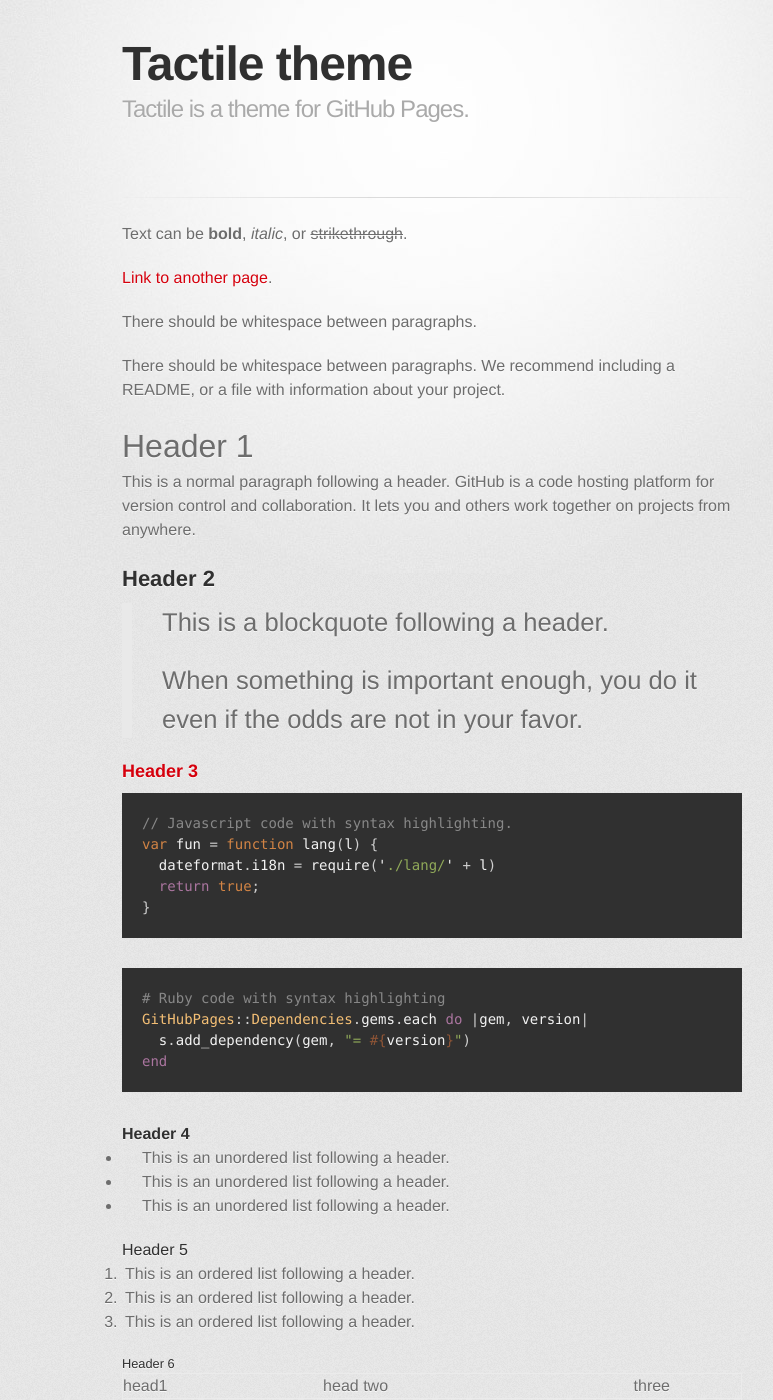
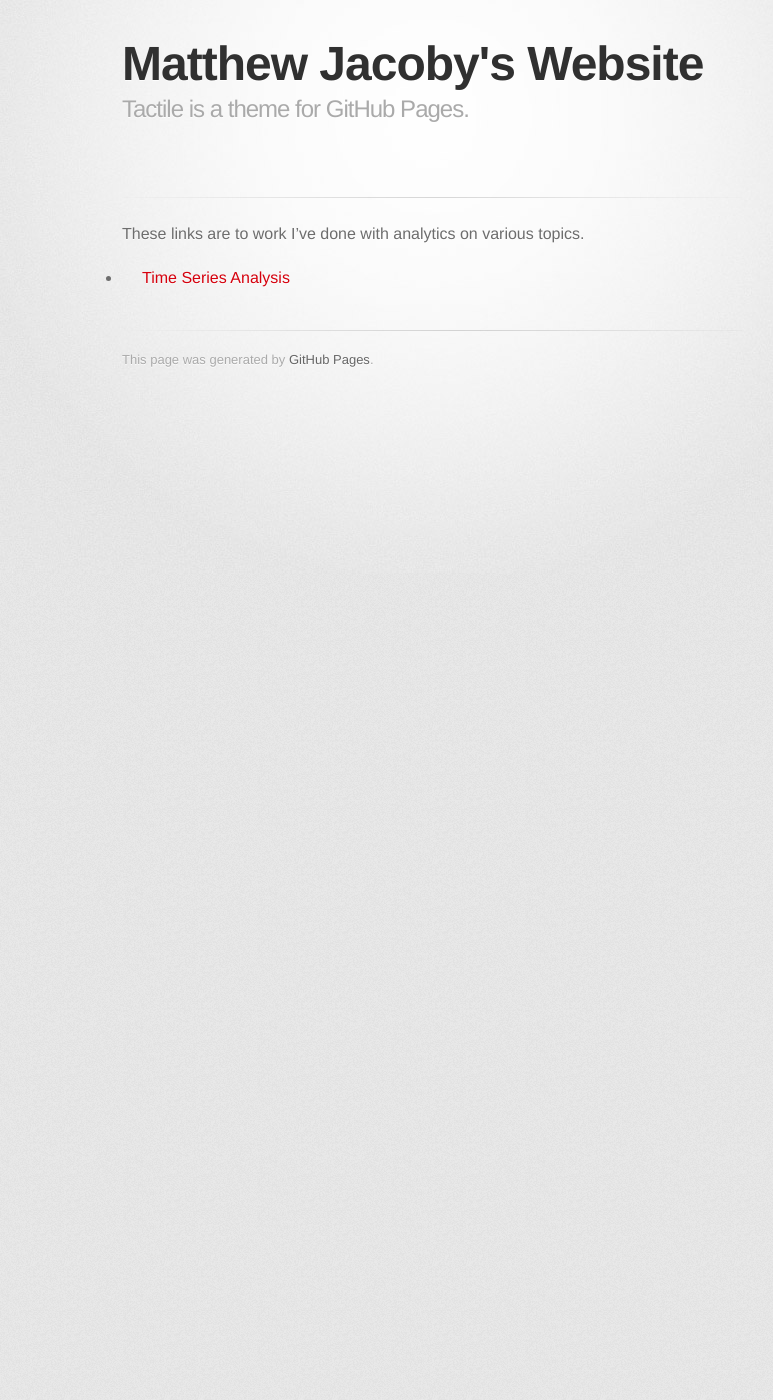
Before and after one commit to mpjacoby/mpjacoby.github.io, a Jekyll site: the page built from index.md, in a window 1280 px wide and 1400 px high. Shown: the whole window, without its empty margins (208-981 px from the left). Built offline with Jekyll 4.4.1, drawn with Linux system fonts in a browser that asks for light colours; some web fonts are replaced; our own code applies the rules of GitHub Pages for plain Markdown files; some of the changed text lies outside the part shown.

Commit message:
Update index.md

````diff
--- a/index.md
+++ b/index.md
@@ -1,123 +1,7 @@
 ---
-layout: default
+title: Matthew Jacoby's Website
 ---
 
-Text can be **bold**, _italic_, or ~~strikethrough~~.
+These links are to work I've done with analytics on various topics.
 
-[Link to another page](./another-page.html).
-
-There should be whitespace between paragraphs.
-
-There should be whitespace between paragraphs. We recommend including a README, or a file with information about your project.
-
-# Header 1
-
-This is a normal paragraph following a header. GitHub is a code hosting platform for version control and collaboration. It lets you and others work together on projects from anywhere.
-
-## Header 2
-
-> This is a blockquote following a header.
->
-> When something is important enough, you do it even if the odds are not in your favor.
-
-### Header 3
-
-```js
-// Javascript code with syntax highlighting.
-var fun = function lang(l) {
-  dateformat.i18n = require('./lang/' + l)
-  return true;
-}
-```
-
-```ruby
-# Ruby code with syntax highlighting
-GitHubPages::Dependencies.gems.each do |gem, version|
-  s.add_dependency(gem, "= #{version}")
-end
-```
-
-#### Header 4
-
-*   This is an unordered list following a header.
-*   This is an unordered list following a header.
-*   This is an unordered list following a header.
-
-##### Header 5
-
-1.  This is an ordered list following a header.
-2.  This is an ordered list following a header.
-3.  This is an ordered list following a header.
-
-###### Header 6
-
-| head1        | head two          | three |
-|:-------------|:------------------|:------|
-| ok           | good swedish fish | nice  |
-| out of stock | good and plenty   | nice  |
-| ok           | good `oreos`      | hmm   |
-| ok           | good `zoute` drop | yumm  |
-
-### There's a horizontal rule below this.
-
-* * *
-
-### Here is an unordered list:
-
-*   Item foo
-*   Item bar
-*   Item baz
-*   Item zip
-
-### And an ordered list:
-
-1.  Item one
-1.  Item two
-1.  Item three
-1.  Item four
-
-### And a nested list:
-
-- level 1 item
-  - level 2 item
-  - level 2 item
-    - level 3 item
-    - level 3 item
-- level 1 item
-  - level 2 item
-  - level 2 item
-  - level 2 item
-- level 1 item
-  - level 2 item
-  - level 2 item
-- level 1 item
-
-### Small image
-
-![Octocat](https://github.githubassets.com/images/icons/emoji/octocat.png)
-
-### Large image
-
-![Branching](https://guides.github.com/activities/hello-world/branching.png)
-
-
-### Definition lists can be used with HTML syntax.
-
-<dl>
-<dt>Name</dt>
-<dd>Godzilla</dd>
-<dt>Born</dt>
-<dd>1952</dd>
-<dt>Birthplace</dt>
-<dd>Japan</dd>
-<dt>Color</dt>
-<dd>Green</dd>
-</dl>
-
-```
-Long, single-line code blocks should not wrap. They should horizontally scroll if they are too long. This line should be long enough to demonstrate this.
-```
-
-```
-The final element.
-```
+- [Time Series Analysis](/timeseries/index.md)
````
